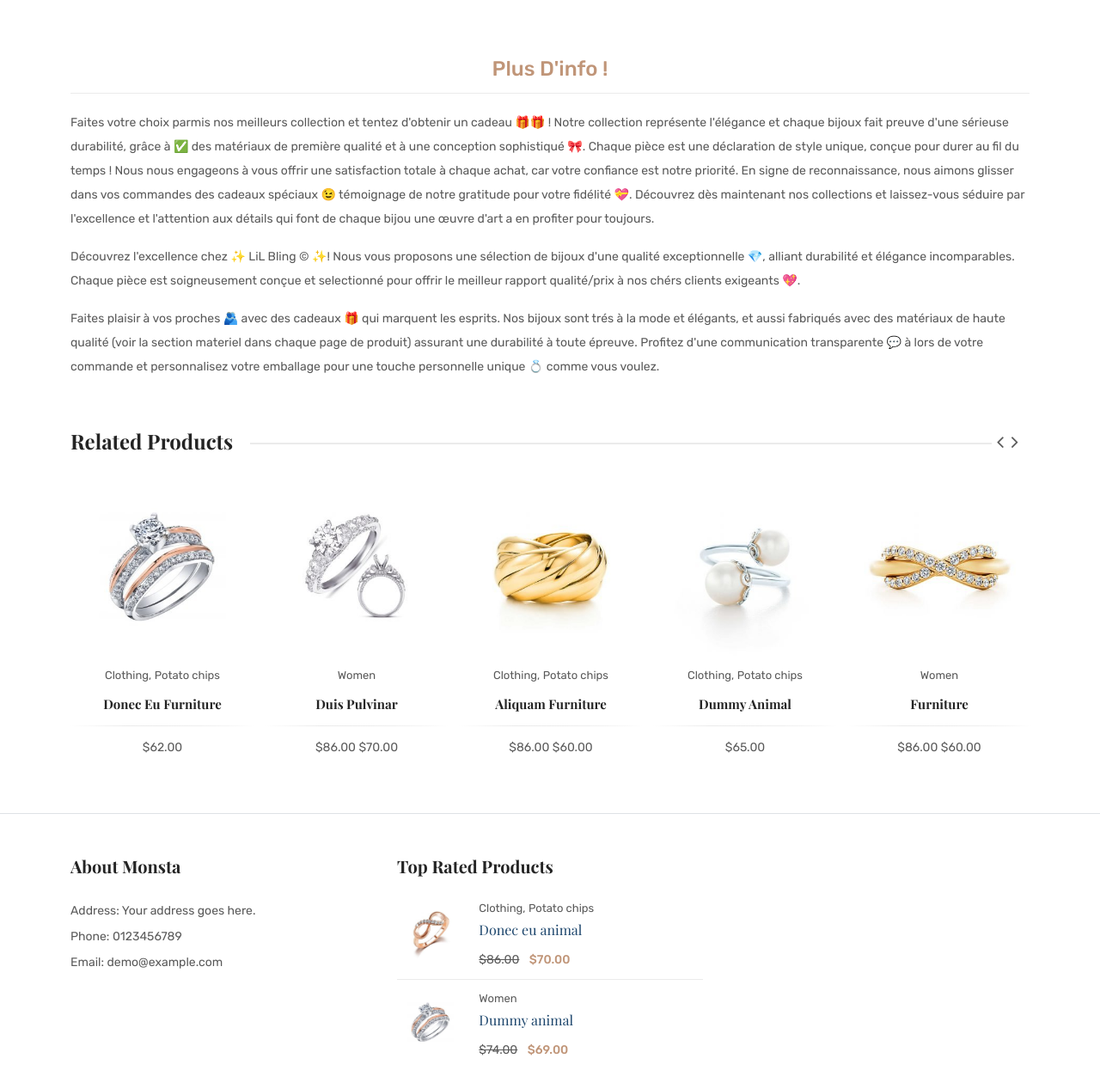
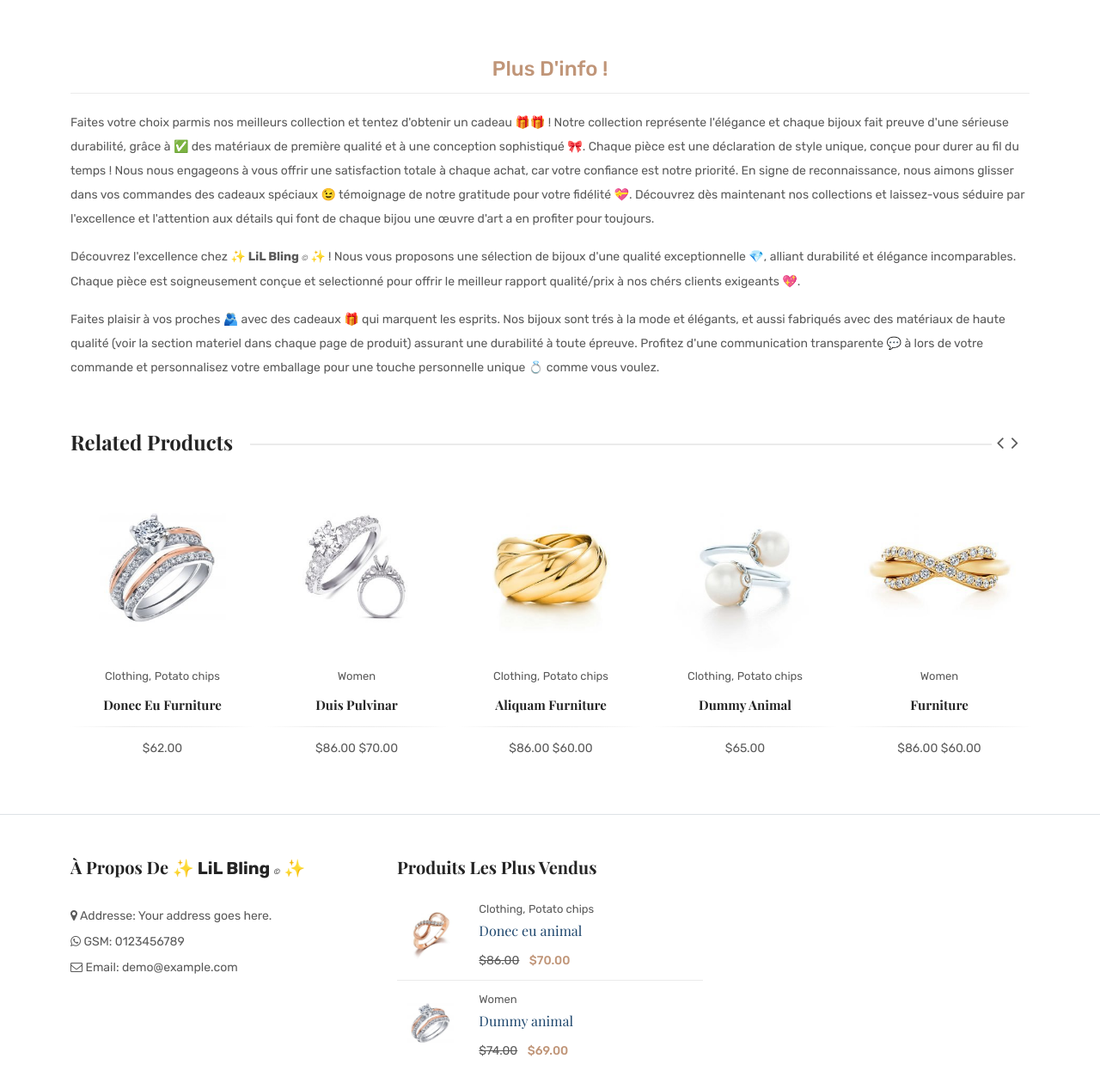
Before and after one commit to Hicham-O-Sfh/Monsta, a plain HTML site: page product-details.html in a window 1280 px wide. Shown: the part 639-1906 px from the top of the page at 86% size. Drawn offline with nearby package versions, Linux system fonts and the light colour scheme; grey boxes are pictures that could not be loaded; files whose address does not match are found by name; a web font is replaced by a local one.

Commit message:
enhance footer display & resolve related css issues

```diff
--- a/assets/js/main.js
+++ b/assets/js/main.js
@@ -524,6 +524,55 @@ import {
     buildVisualCart();
   });
 
+  (function projectWidgetsInPage() {
+    // todo : fetch 2 product to show as "best selling products"
+    // todo : add something alse in the footer ??
+    $("#footer-best-selling-products").html(`
+        <h3>Produits les plus vendus</h3>
+        <div class="simple_product">
+          <div class="simple_product_items">
+            <div class="simple_product_thumb">
+              <a href="#"
+                ><img src="assets/img/s-product/product5.jpg" alt=""
+              /></a>
+            </div>
+            <div class="simple_product_content">
+              <div class="tag_cate">
+                <a href="#">Clothing,</a>
+                <a href="#">Potato chips</a>
+              </div>
+              <div class="product_name">
+                <h3><a href="#">Donec eu animal</a></h3>
+              </div>
+              <div class="product_price">
+                <span class="old_price">$86.00</span>
+                <span class="current_price">$70.00</span>
+              </div>
+            </div>
+          </div>
+          <div class="simple_product_items">
+            <div class="simple_product_thumb">
+              <a href="#"
+                ><img src="assets/img/s-product/product6.jpg" alt=""
+              /></a>
+            </div>
+            <div class="simple_product_content">
+              <div class="tag_cate">
+                <a href="#">Women</a>
+              </div>
+              <div class="product_name">
+                <h3><a href="#">Dummy animal</a></h3>
+              </div>
+              <div class="product_price">
+                <span class="old_price">$74.00</span>
+                <span class="current_price">$69.00</span>
+              </div>
+            </div>
+          </div>
+        </div>
+    `);
+  })();
+
   (function projectProductInPage() {
     // get productId from query string
     const productId = getCurrentDisplayedProductId();
--- a/product-details.html
+++ b/product-details.html
@@ -295,9 +295,16 @@
                       toujours.
                     </p>
                     <p>
-                      Découvrez l'excellence chez ✨ LiL Bling © ✨! Nous vous
-                      proposons une sélection de bijoux d'une qualité
-                      exceptionnelle 💎, alliant durabilité et élégance
+                      Découvrez l'excellence chez
+                      <span
+                        class="brand-lil-bling-title"
+                        style="font-weight: 600"
+                      >
+                        ✨ LiL Bling
+                        <i class="lil-bling-copyright-logo">©</i> ✨
+                      </span>
+                      ! Nous vous proposons une sélection de bijoux d'une
+                      qualité exceptionnelle 💎, alliant durabilité et élégance
                       incomparables. Chaque pièce est soigneusement conçue et
                       selectionné pour offrir le meilleur rapport qualité/prix à
                       nos chérs clients exigeants 💖.
@@ -1420,59 +1427,32 @@
           <div class="row">
             <div class="col-lg-4 col-md-6 col-sm-8">
               <div class="widgets_container contact_us">
-                <h3>About Monsta</h3>
+                <h3>
+                  À propos de
+                  <span class="brand-lil-bling-title">
+                    ✨ LiL Bling <i class="lil-bling-copyright-logo">©</i> ✨
+                  </span>
+                </h3>
                 <div class="footer_contact">
-                  <p>Address: Your address goes here.</p>
-                  <p>Phone: <a href="tel:0123456789">0123456789</a></p>
-                  <p>Email: demo@example.com</p>
+                  <p>
+                    <i class="fa fa-map-marker" aria-hidden="true"></i>
+                    Addresse: Your address goes here.
+                  </p>
+                  <p>
+                    <i class="fa fa-whatsapp" aria-hidden="true"></i>
+                    GSM:
+                    <a href="tel:0123456789"> 0123456789</a>
+                  </p>
+                  <p>
+                    <i class="fa fa-envelope-o" aria-hidden="true"></i>
+                    Email: demo@example.com
+                  </p>
                 </div>
               </div>
             </div>
 
             <div class="col-lg-4 col-md-6 col-sm-7">
-              <div class="widgets_container product_widget">
-                <h3>Top Rated Products</h3>
-                <div class="simple_product">
-                  <div class="simple_product_items">
-                    <div class="simple_product_thumb">
-                      <a href="#"
-                        ><img src="assets/img/s-product/product5.jpg" alt=""
-                      /></a>
-                    </div>
-                    <div class="simple_product_content">
-                      <div class="tag_cate">
-                        <a href="#">Clothing,</a>
-                        <a href="#">Potato chips</a>
-                      </div>
-                      <div class="product_name">
-                        <h3><a href="#">Donec eu animal</a></h3>
-                      </div>
-                      <div class="product_price">
-                        <span class="old_price">$86.00</span>
-                        <span class="current_price">$70.00</span>
-                      </div>
-                    </div>
-                  </div>
-                  <div class="simple_product_items">
-                    <div class="simple_product_thumb">
-                      <a href="#"
-                        ><img src="assets/img/s-product/product6.jpg" alt=""
-                      /></a>
-                    </div>
-                    <div class="simple_product_content">
-                      <div class="tag_cate">
-                        <a href="#">Women</a>
-                      </div>
-                      <div class="product_name">
-                        <h3><a href="#">Dummy animal</a></h3>
-                      </div>
-                      <div class="product_price">
-                        <span class="old_price">$74.00</span>
-                        <span class="current_price">$69.00</span>
-                      </div>
-                    </div>
-                  </div>
-                </div>
+              <div class="widgets_container product_widget" id="footer-best-selling-products">
               </div>
             </div>
           </div>
```
Also changed, not shown: assets/css/style.css.
